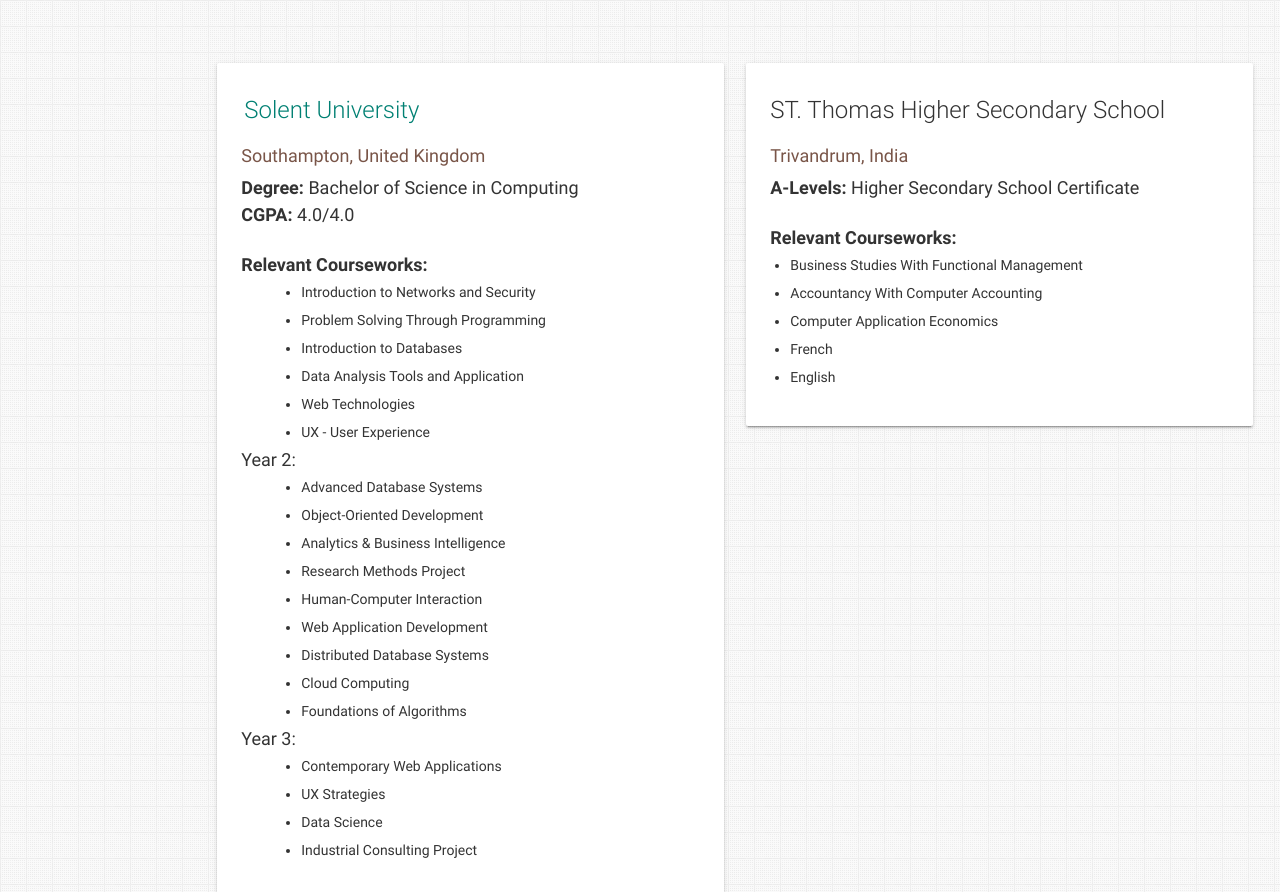
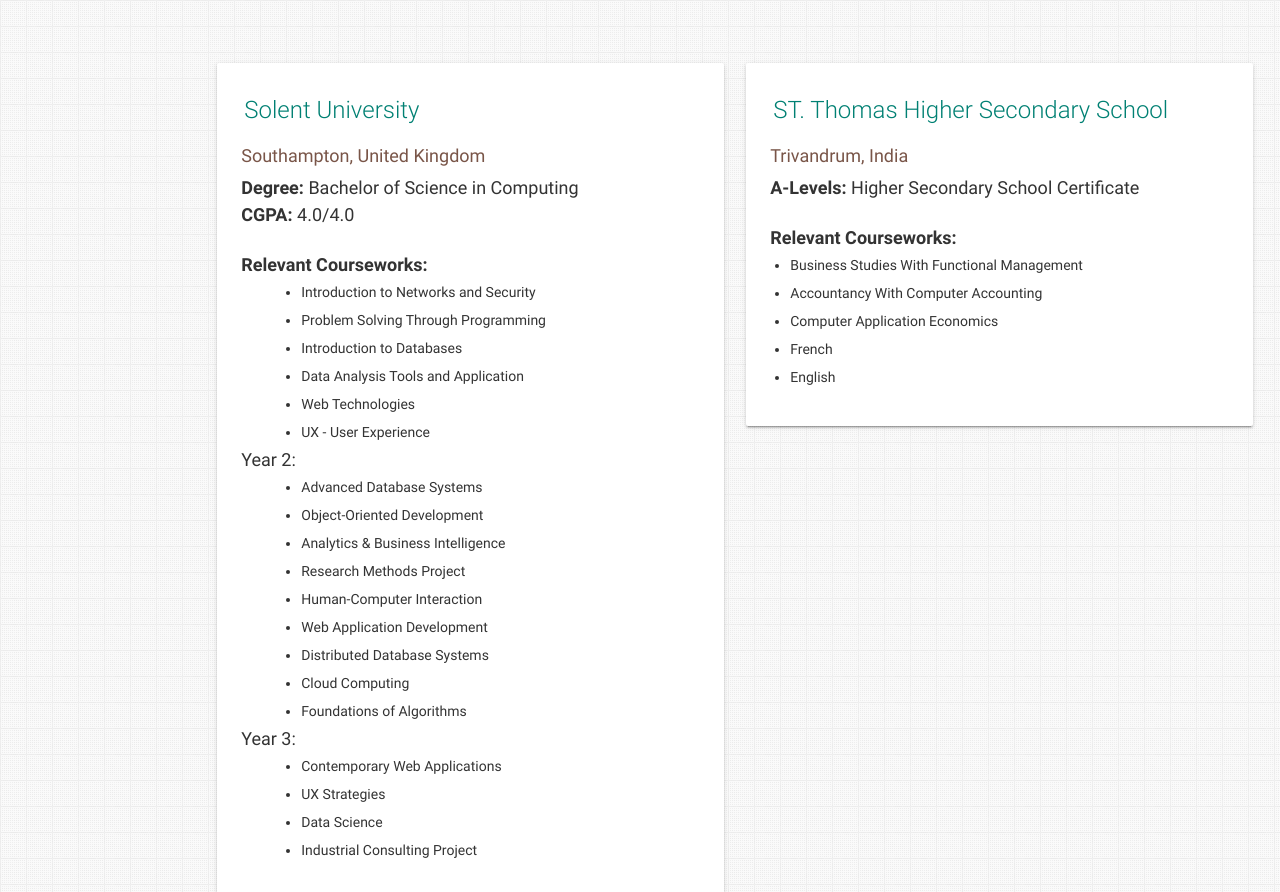
Before and after one commit to tonysolent/tonysolent.github.io, a plain HTML site: page index.html in a window 1280 px wide. Shown: the part 7072-7964 px from the top of the page. Drawn offline with nearby package versions, Linux system fonts and the light colour scheme.

Commit message:
Update index.html

```diff
--- a/index.html
+++ b/index.html
@@ -975,7 +975,8 @@
     <div class="card">
       <div class="card-content">
         <p>
-          <span class="card-title">ST. Thomas Higher Secondary School</span>
+
+          <span class="card-title"><a href="https://sthsstvm.org/" target="_blank" class="teal-text hoverline">ST. Thomas Higher Secondary School</a></span>
         </p>
         <p class="brown-text">Trivandrum, India</p>
         <p>
```
